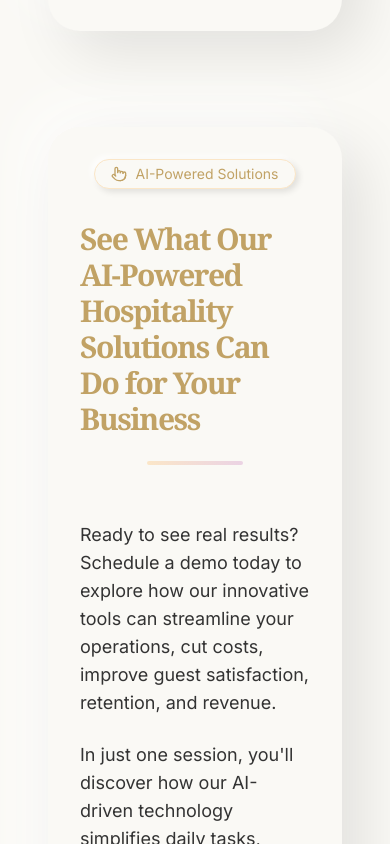
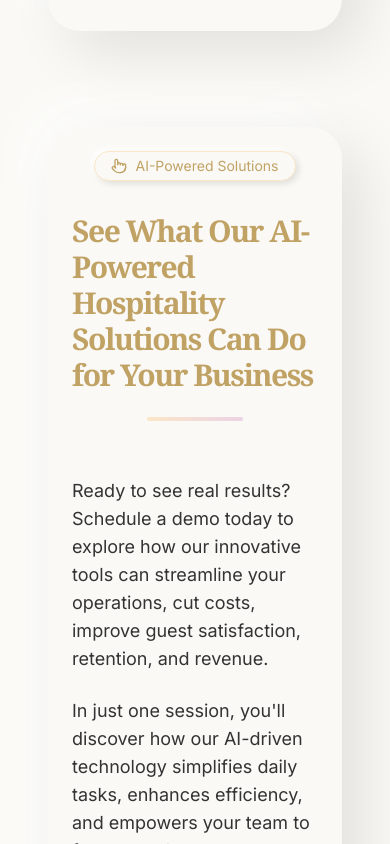
Before and after one commit to vikasazad/website, a Next.js app: page / in a window 390 px wide. Shown: the part 6440-7284 px from the top of the page. Built offline with nearby package versions, Linux system fonts and the light colour scheme.

Commit message:
21/05/2025

```diff
--- a/src/components/call-to-action.tsx
+++ b/src/components/call-to-action.tsx
@@ -8,9 +8,9 @@ export function CallToAction() {
       className="w-full py-12 md:py-12 lg:py-12 bg-[#FAF9F5]"
     >
       <div className="container mx-auto max-w-[1400px] px-4 md:px-6">
-        <div className="neumorphic-container p-8 md:p-12 lg:p-16">
+        <div className="neumorphic-container p-6 md:p-12 lg:p-16">
           <div className="flex justify-center w-full mb-8">
-            <div className="inline-block rounded-full px-4 py-1 neumorphic-badge border-1  border-[#fbe6c7] ">
+            <div className="inline-block rounded-full px-0 py-1 neumorphic-badge border-1  border-[#fbe6c7] ">
               <div className="flex items-center gap-2">
                 <Pointer className="h-4 w-4 text-[#C1A265]" />
                 <span className="text-[#C1A265] font-sans text-sm">
```
